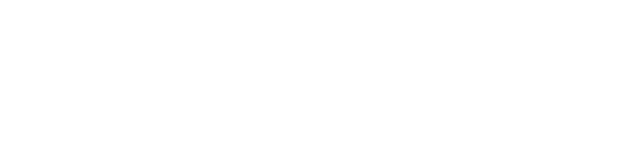
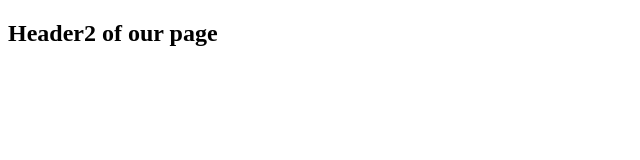
Before and after one commit to BakhtiyarST/remote-test-1, a plain HTML site: page index.html in a window 1280 px wide. Shown: the whole page, without its empty margins (0-640 px from the left). Drawn offline with Linux system fonts and the light colour scheme.

Commit message:
Update index.html

```diff
--- a/index.html
+++ b/index.html
@@ -3,5 +3,7 @@
   <head>
     <title>My first page</title>
   </head>
-  <body></body>
+  <body>
+    <h2>Header2 of our page</h2>
+  </body>
 </html>
```
